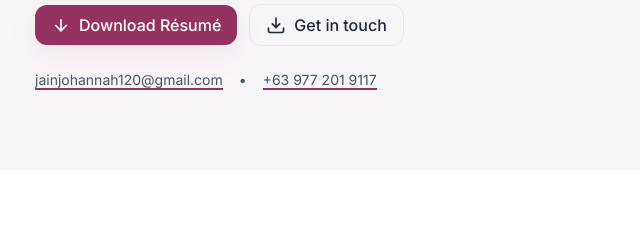
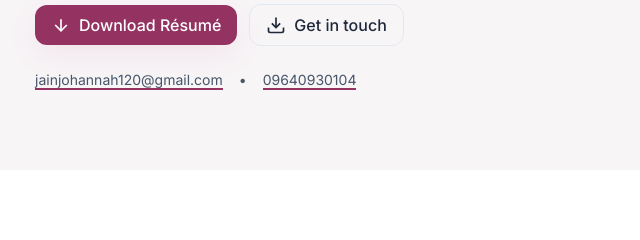
Before and after one commit to JohannahCassandra/My-Portfolio, a plain HTML site: page index.html in a window 1280 px wide. Shown: the part 537-777 px from the top of the page, 61-701 px from the left. Drawn offline with nearby package versions, Linux system fonts and the light colour scheme.

Commit message:
Update index.html

```diff
--- a/index.html
+++ b/index.html
@@ -117,7 +117,7 @@
           <div class="mt-6 flex items-center gap-4 text-sm text-slate-600">
             <a href="mailto:jainjohannah120@gmail.com" class="link-underline">jainjohannah120@gmail.com</a>
             <span aria-hidden="true">•</span>
-            <a href="tel:+639772019117" class="link-underline">+63 977 201 9117</a>
+            <a href="tel:+639772019117" class="link-underline">09640930104</a>
           </div>
         </div>
         <div class="md:justify-self-end">
```
